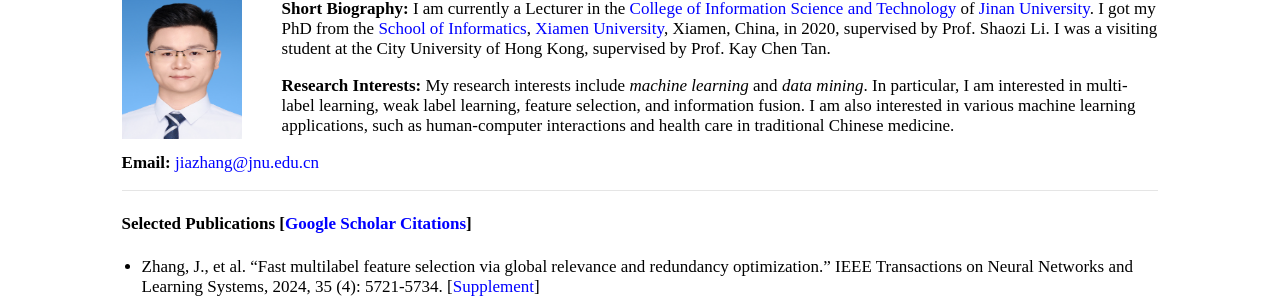
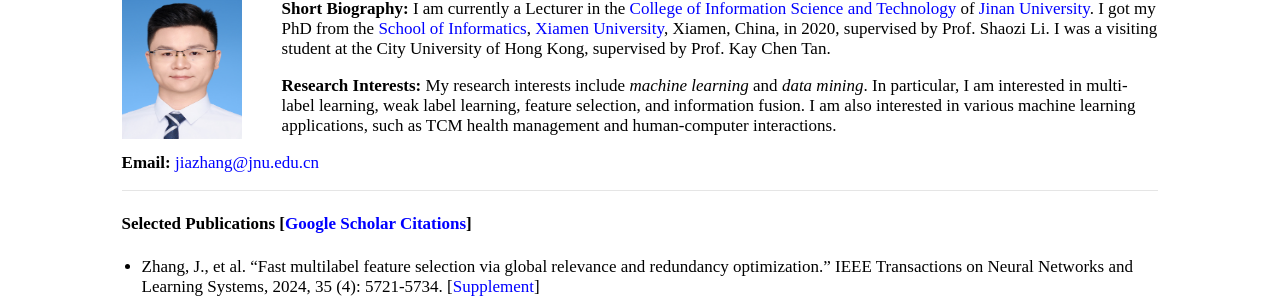
Before and after one commit to jiazhang-ml/jiazhang-ml.github.io, a Jekyll site: the page built from index.md, in a window 1280 px wide. Shown: the part 129-432 px from the top of the page. Built offline with Jekyll 4.4.1, drawn with Linux system fonts in a browser that asks for light colours.

Commit message:
Update index.md

```diff
--- a/index.md
+++ b/index.md
@@ -7,7 +7,7 @@ layout: default
 
 **Short Biography:** I am currently a Lecturer in the [College of Information Science and Technology](https://xxxy.jnu.edu.cn/main.htm) of [Jinan University](https://www.jnu.edu.cn/). I got my PhD from the [School of Informatics](https://informatics.xmu.edu.cn/), [Xiamen University](https://www.xmu.edu.cn/), Xiamen, China, in 2020, supervised by Prof. Shaozi Li. I was a visiting student at the City University of Hong Kong, supervised by Prof. Kay Chen Tan.
 
-**Research Interests:** My research interests include *machine learning* and *data mining*. In particular, I am interested in multi-label learning, weak label learning, feature selection, and information fusion. I am also interested in various machine learning applications, such as human-computer interactions and health care in traditional Chinese medicine.
+**Research Interests:** My research interests include *machine learning* and *data mining*. In particular, I am interested in multi-label learning, weak label learning, feature selection, and information fusion. I am also interested in various machine learning applications, such as TCM health management and human-computer interactions.
 
 **Email:** [jiazhang@jnu.edu.cn](mailto:jiazhang@jnu.edu.cn)
 
```
